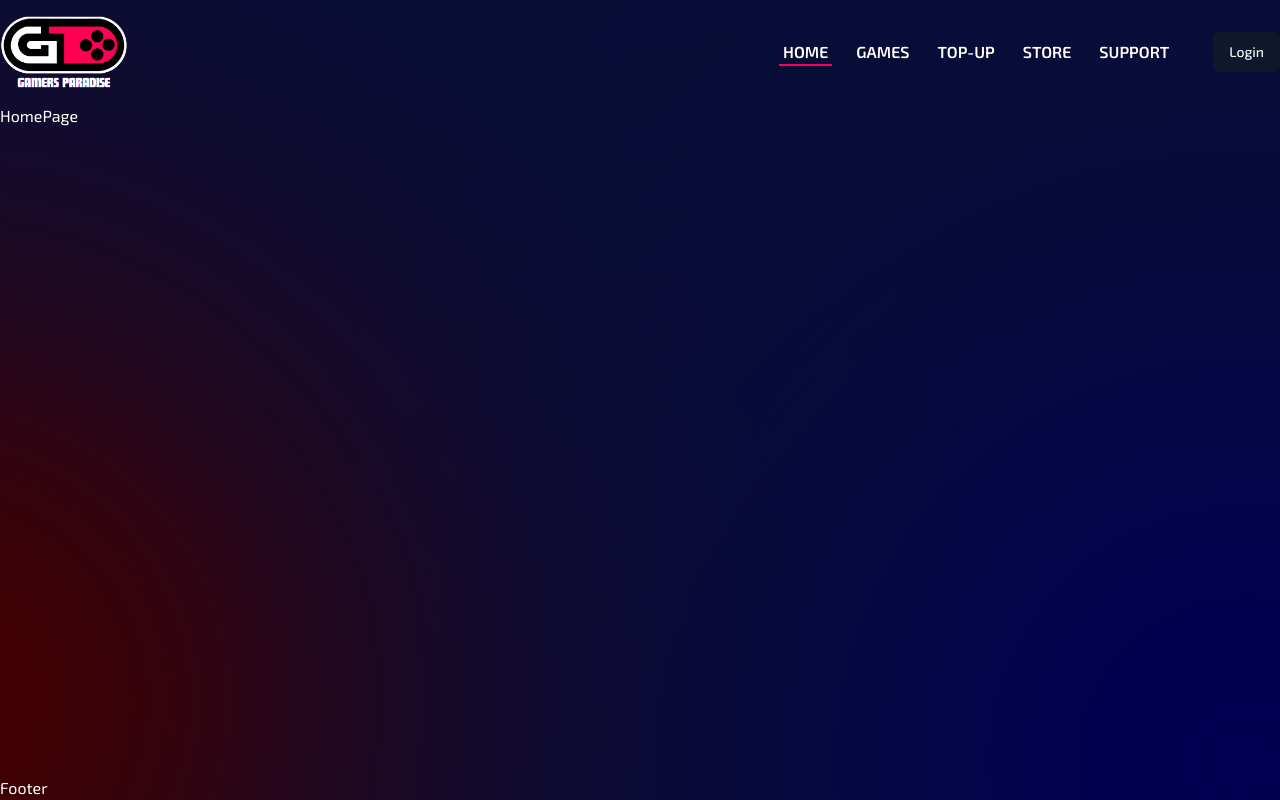
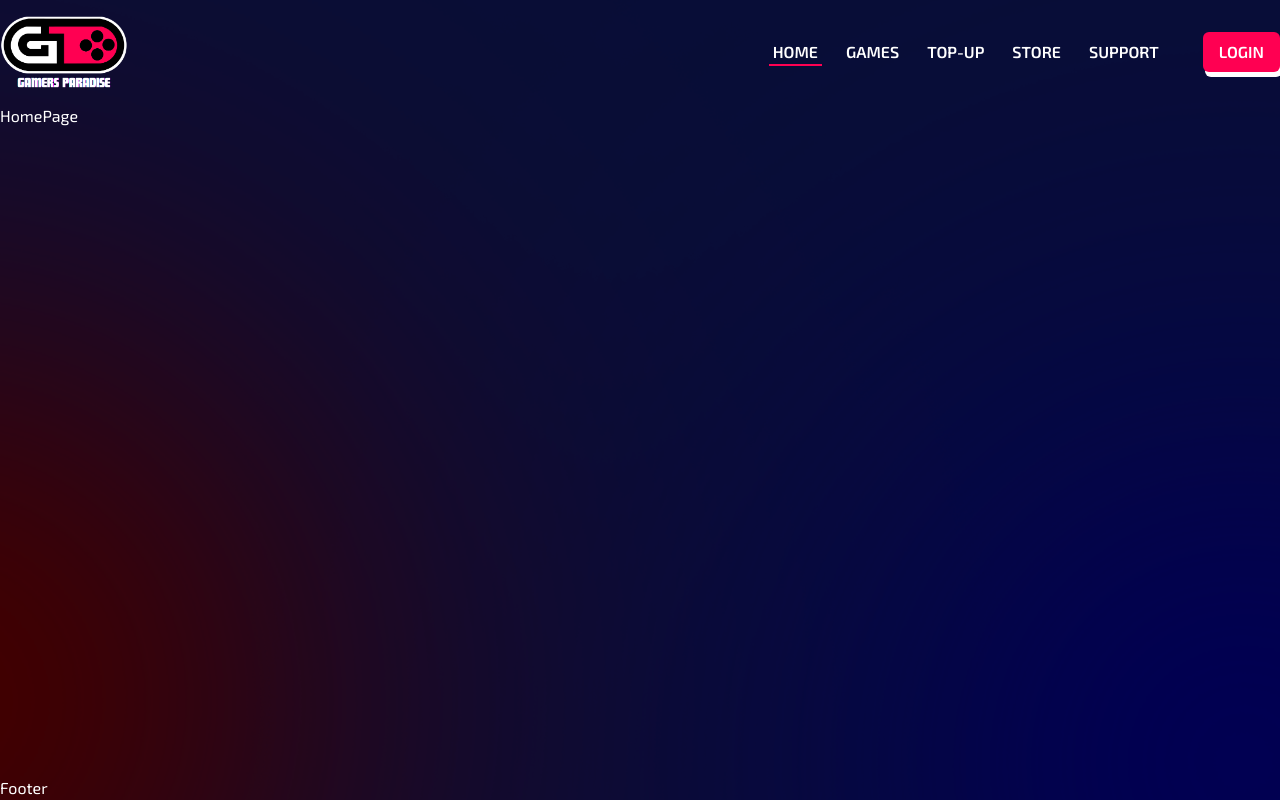
Before and after one commit to mahmudulturan/gamers-paradise-frontend, a Next.js app: page / in a window 1280 px wide. Built offline with nearby package versions, Linux system fonts and the light colour scheme.

Commit message:
add: custom animated button

```diff
--- a/src/app/(root)/components/Shared/Navbar/NavLinks.tsx
+++ b/src/app/(root)/components/Shared/Navbar/NavLinks.tsx
@@ -1,4 +1,3 @@
-import { Button } from '@/components/ui/button';
 import NavLink from '@/components/ui/navlink';
 import React from 'react';
 
--- a/src/app/(root)/components/Shared/Navbar/Navbar.tsx
+++ b/src/app/(root)/components/Shared/Navbar/Navbar.tsx
@@ -3,7 +3,7 @@ import logo from '@/assets/images/logo/gamersParadiseLogo.png';
 import Image from 'next/image';
 import NavLinks from './NavLinks';
 import Link from 'next/link';
-import { Button } from '@/components/ui/button';
+import { Button } from '@/components/ui/Button/button';
 const Navbar = () => {
     return (
         <div className='py-4'>
--- /dev/null
+++ b/src/components/ui/Button/button.css
@@ -0,0 +1,24 @@
+.btn {
+    background-color: red;
+    color: white;
+    border-radius: 8em;
+    font-size: 17px;
+    font-weight: 600;
+    cursor: pointer;
+    text-transform: uppercase;
+    transition: all 0.3s ease-in-out;
+    box-shadow: 2px 5px 0 0 white;
+}
+
+.btn:hover {
+    background-color: white;
+    color: red;
+    transform: translateY(4px) translateX(2px);
+    box-shadow: -3px -5px 0 0 red;
+}
+
+
+.btn:active {
+    transform: translateY(2px) translateX(1px);
+    box-shadow: 0 0 0 0 white;
+}
--- a/src/components/ui/button.tsx
+++ b/src/components/ui/Button/button.tsx
@@ -4,12 +4,14 @@ import { cva, type VariantProps } from "class-variance-authority"
 
 import { cn } from "@/lib/utils"
 
+import './button.css'
+
 const buttonVariants = cva(
-  "inline-flex items-center justify-center whitespace-nowrap rounded-md text-sm font-medium ring-offset-white transition-colors focus-visible:outline-none focus-visible:ring-2 focus-visible:ring-slate-950 focus-visible:ring-offset-2 disabled:pointer-events-none disabled:opacity-50 dark:ring-offset-slate-950 dark:focus-visible:ring-slate-300",
+  "btn inline-flex items-center justify-center whitespace-nowrap rounded-md text-base font-semibold uppercase ring-offset-white transition-colors focus-visible:outline-none focus-visible:ring-2 focus-visible:ring-slate-950 focus-visible:ring-offset-2 disabled:pointer-events-none disabled:opacity-50 dark:ring-offset-slate-950 dark:focus-visible:ring-slate-300",
   {
     variants: {
       variant: {
-        default: "bg-slate-900 text-slate-50 hover:bg-slate-900/90 dark:bg-slate-50 dark:text-slate-900 dark:hover:bg-slate-50/90",
+        default: "bg-primaryCol text-textCol hover:bg-textCol hover:text-bgCol dark:bg-slate-50 dark:text-slate-900 dark:hover:bg-slate-50/90",
         destructive:
           "bg-red-500 text-slate-50 hover:bg-red-500/90 dark:bg-red-900 dark:text-slate-50 dark:hover:bg-red-900/90",
         outline:
@@ -35,7 +37,7 @@ const buttonVariants = cva(
 
 export interface ButtonProps
   extends React.ButtonHTMLAttributes<HTMLButtonElement>,
-    VariantProps<typeof buttonVariants> {
+  VariantProps<typeof buttonVariants> {
   asChild?: boolean
 }
 
```
